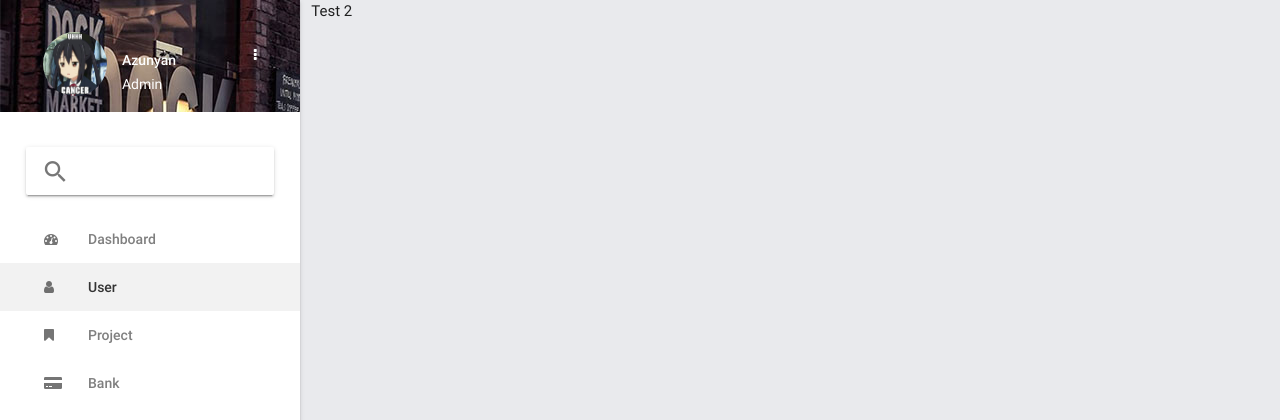
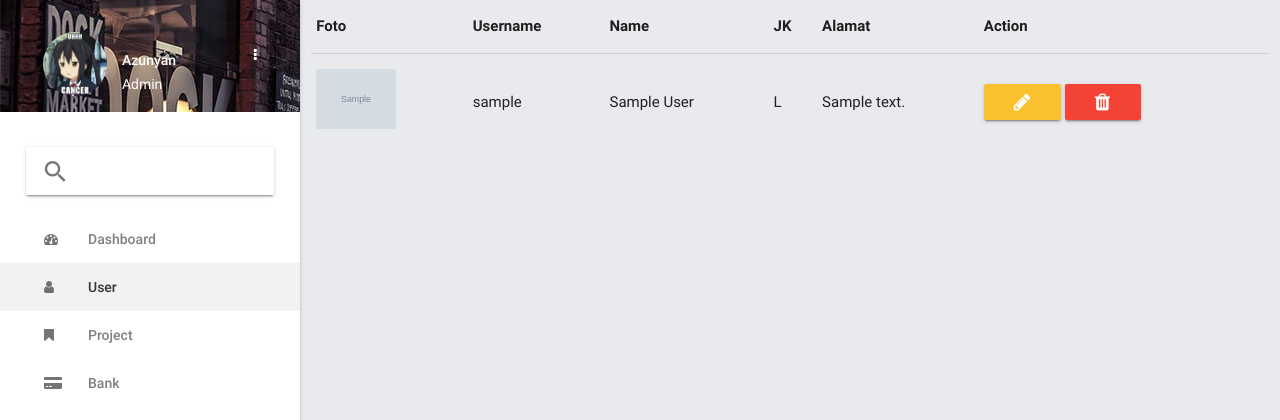
Before and after one commit to katsuotz/IndieHelper, a PHP site: page /Admin.php in a window 1280 px wide, after a click on "User". Shown: the top 420 px of the page. Run offline with PHP 8.4, Linux system fonts and the light colour scheme; tables that the repository leaves empty hold one stand-in row (values such as "Sample post"); grey boxes marked "Sample" are stand-in pictures.

Commit message:
lib get db

```diff
--- a/Admin.php
+++ b/Admin.php
@@ -7,6 +7,11 @@ $assets = array(
 	'js'	=> array('jquery.min.js', 'materialize.min.js', 'parent.js', 'admin.js')
 	);
 
+$db->select(array('akun.id_akun', 'foto', 'username', 'nama', 'jk', 'alamat'));
+$db->join('user', '', 'akun.id_akun', 'user.id_akun');
+$db->get_tbl('akun');
+$user = $db->result();
+
 include 'views/template/header.php';
 include 'views/template/navbar_admin.php';
 include 'views/admin/admin.php';
--- a/FormProject.php
+++ b/FormProject.php
@@ -7,7 +7,7 @@ $assets = array(
 	'js'	=> array('jquery.min.js', 'materialize.min.js', 'parent.js', 'form.js')
 	);
 
-$kategori = $db->gettable('kategori');
+$kategori = $db->get_tbl('kategori');
 
 include 'views/template/header.php';
 include 'views/project/form-project.php';
--- a/assets/css/admin.css
+++ b/assets/css/admin.css
@@ -23,7 +23,7 @@
 }
 
 .search i.active {
-	 color: #333 !important;
+    color: #333 !important;
 }
 
 .search .input-field input[type=text] {
@@ -99,3 +99,7 @@ nav .nav-wrapper a.brand-logo:hover {
 .content {
     min-height: 100vh;
 }
+
+.image-user {
+    width: 80px;
+}
--- a/views/admin/admin.php
+++ b/views/admin/admin.php
@@ -1,19 +1,38 @@
+
 <div class="row content">
 	<div id="dashboard" class="col s12">Test 1</div>
-	<div id="user" class="col s12">Test 2</div>
+	<div id="user" class="col s12">
+		<table>
+			<thead>
+				<tr>
+					<th data-field="photo">Foto</th>
+					<th data-field="username">Username</th>
+					<th data-field="name">Name</th>
+					<th data-field="jk">JK</th>
+					<th data-field="address">Alamat</th>
+					<th data-field="action">Action</th>
+				</tr>
+			</thead>
+
+			<tbody>
+				<?php foreach ($user as $key => $value): ?>
+				<tr>
+					<td><img src="<?= baseurl('assets/images/user/' . $value->foto) ?>" class="image-user"></td>
+					<td><?= $value->username ?></td>
+					<td><?= $value->nama ?></td>
+					<td><?= $value->jk ?></td>
+					<td><?= $value->alamat ?></td>
+					<td>
+						<a href="<?= baseurl('edituser?id_akun=' . $value->id_akun) ?>" class="waves-effect waves-shadow btn yellow darken-2"><i class="fa fa-pencil"></i></a>
+						<a href="<?= baseurl('deleteuser?id_akun=' . $value->id_akun) ?>" class="waves-effect waves-shadow btn red"><i class="fa fa-trash"></i></a>
+					</td>
+				</tr>
+				<?php endforeach; ?>
+			</tbody>
+		</table>
+	</div>
 	<div id="project" class="col s12">Test 3</div>
 	<div id="bank" class="col s12">Test 4</div>
 	<div id="donasi" class="col s12">Test 5</div>
 
-	<!-- Modal Structure -->
-	    <div id="modal-setting" class="modal">
-	    	<div class="modal-content">
-	    		<h4>Modal Header</h4>
-	    		<p>A bunch of text</p>
-	    	</div>
-	    	<div class="modal-footer">
-	    		<a href="#" class="waves-effect waves-green btn-flat modal-action modal-close">Agree</a>
-	    	</div>
-	    </div>
-
 </div>
--- a/views/explore/explore.php
+++ b/views/explore/explore.php
@@ -1,6 +1,6 @@
 <div class="all">
 
-    <div class="back-banner purple darken-1 white-text">
+    <div class="back-banner purple white-text">
         <div class="container">
             <div class="row">
 
```
Also changed, not shown: lib/lib.php (+40 -18 lines).
